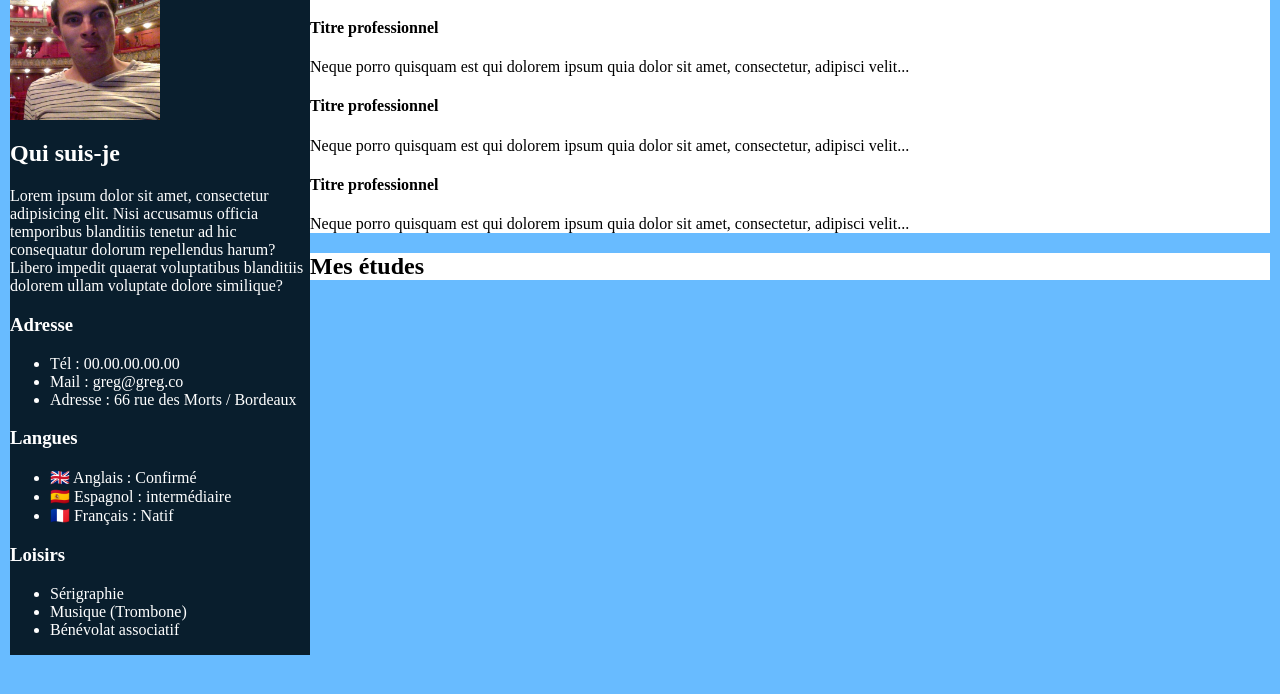
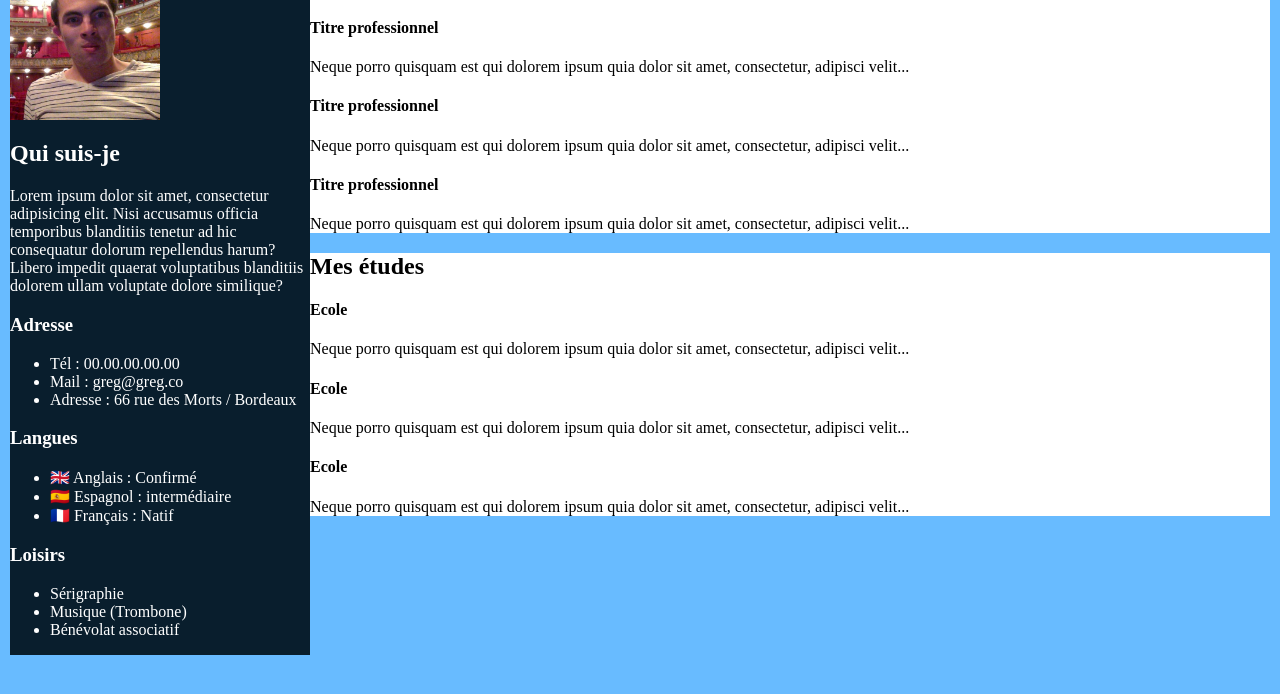
Before and after one commit to gregoire-bessagnet/wild_Mon_CV_Wild, a plain HTML site: page index.html in a window 1280 px wide. Shown: the part 98-792 px from the top of the page. Drawn offline with Linux system fonts and the light colour scheme.

Commit message:
complete studies section with title of school and lorem ipsum on dexription

```diff
--- a/index.html
+++ b/index.html
@@ -63,9 +63,22 @@
       </div>
       <div id="studies-box">
         <h2>Mes études</h2>
-          <div class="study"></div>
-          <div class="study"></div>
-          <div class="study"></div>
+          <div class="study">
+            <h4>Ecole</h4>
+            <p>Neque porro quisquam est qui dolorem ipsum quia
+              dolor sit amet, consectetur, adipisci velit...</p>
+          </div>
+            <div class="study">
+            <h4>Ecole</h4>
+            <p>Neque porro quisquam est qui dolorem ipsum quia
+              dolor sit amet, consectetur, adipisci velit...</p>
+          </div>
+          <div class="study">
+            <h4>Ecole</h4>
+            <p>Neque porro quisquam est qui dolorem ipsum quia
+              dolor sit amet, consectetur, adipisci velit...</p>
+          </div>
+
       </div>
 
     </div>
```
